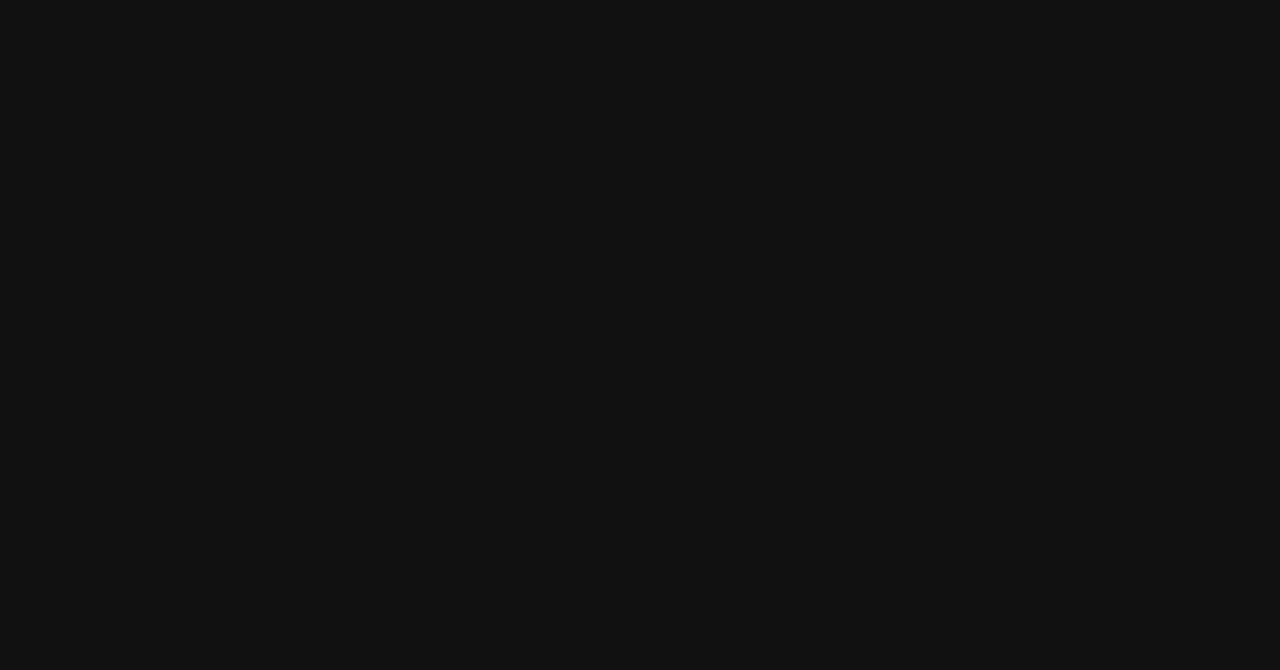
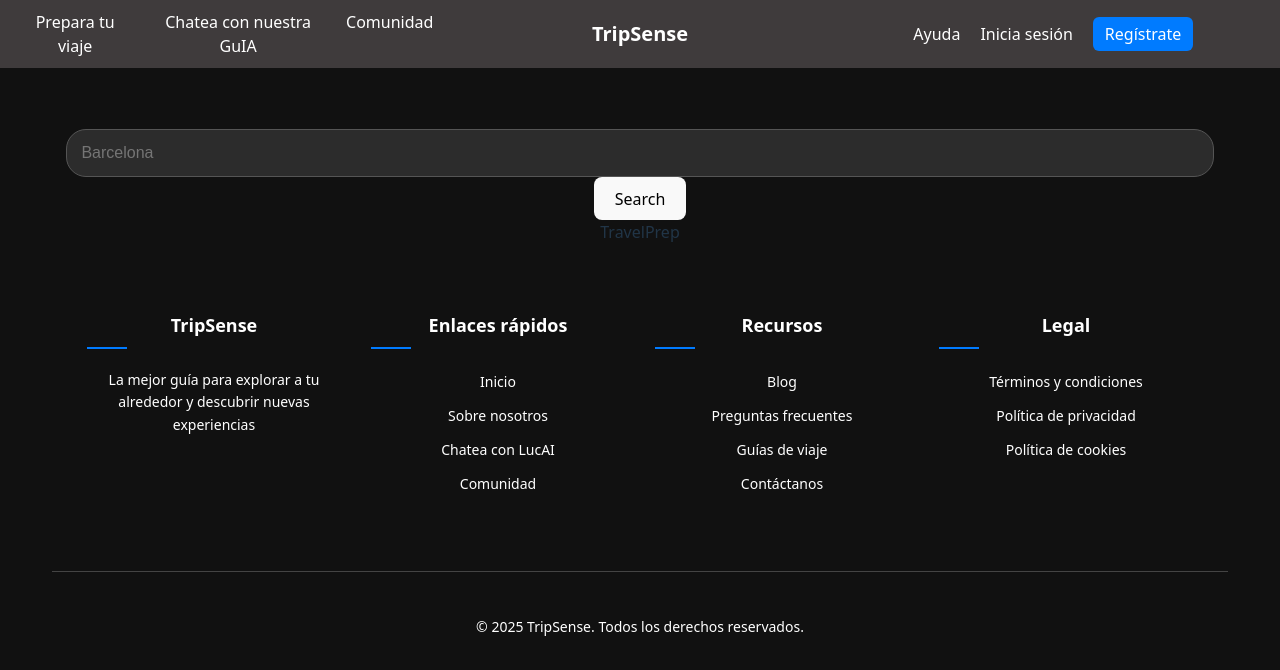
Before and after one commit to brunomoran/TripSense, a React (Vite) app in the folder frontend/: page /travel_preparation in a window 1280 px wide. Before the commit this address had no page. Shown: the top 670 px of the page. Built offline with nearby package versions, Linux system fonts and the light colour scheme.

Commit message:
add Travel Preparation page and SearchBar component; update routing and header link

```diff
--- a/frontend/package.json
+++ b/frontend/package.json
@@ -10,9 +10,11 @@
     "preview": "vite preview"
   },
   "dependencies": {
+    "@mapbox/mapbox-sdk": "^0.16.1",
+    "@types/mapbox-gl": "^3.4.1",
     "@types/react-router-dom": "^5.3.3",
     "axios": "^1.8.1",
-    "firebase": "^11.3.1",
+    "mapbox-gl": "^3.10.0",
     "react": "^19.0.0",
     "react-dom": "^19.0.0",
     "react-router-dom": "^7.2.0"
--- a/frontend/src/App.tsx
+++ b/frontend/src/App.tsx
@@ -3,6 +3,7 @@ import './App.css'
 import Home from './pages/Home'
 import Login from './pages/Login'
 import Register from './pages/Register'
+import TravelPrep from './pages/TravelPrep'
 
 function App() {
 
@@ -12,6 +13,7 @@ function App() {
         <Route path="/" element={<Home />} />
         <Route path="/login" element={<Login />} />
         <Route path="/register" element={<Register />} />
+        <Route path="travel_preparation" element={<TravelPrep />} />
       </Routes>
     </Router>
   )
--- a/frontend/src/components/Header.tsx
+++ b/frontend/src/components/Header.tsx
@@ -25,7 +25,7 @@ const Header = () => {
                 {/* parte izquierda */}
                 <nav className={`nav-left ${menuOpen ? 'open' : ''}`}>
                     <div className="nav-item">
-                        <Link to="/">Prepara tu viaje</Link>
+                        <Link to="/travel_preparation">Prepara tu viaje</Link>
                     </div>
                     <div className="nav-item">
                         <Link to="/">Chatea con nuestra GuIA</Link>
--- /dev/null
+++ b/frontend/src/components/SearchBar.tsx
@@ -0,0 +1,22 @@
+import React from 'react'
+
+type Props = {
+    placeholder: string;
+    onChange: (event: React.ChangeEvent<HTMLInputElement>) => void;
+}
+
+const SearchBar = (props: Props) => {
+  return (
+    <div className="search-bar-container">
+      <input
+        type="text"
+        placeholder={props.placeholder}
+        onChange={props.onChange}
+        className="search-bar-input"
+      />
+      <button className="search-bar-button">Search</button>
+    </div>
+  )
+}
+
+export default SearchBar
--- /dev/null
+++ b/frontend/src/pages/TravelPrep.tsx
@@ -0,0 +1,21 @@
+import Header from '../components/Header';
+import Footer from '../components/Footer';
+import SearchBar from '../components/SearchBar';
+
+type Props = {
+    isLoggedIn: boolean;
+    setIsLoggedIn: (isLoggedIn: boolean) => void;
+}
+
+const TravelPrep = (props: Props) => {
+  return (
+    <>
+      <Header />
+      <SearchBar placeholder="Barcelona" onChange={() => console.log("Content changed")}/>
+      <div>TravelPrep</div>
+      <Footer />
+    </>
+  )
+}
+
+export default TravelPrep
```
Also changed, not shown: 1 other file (tests, documents, lock files or other folders).
